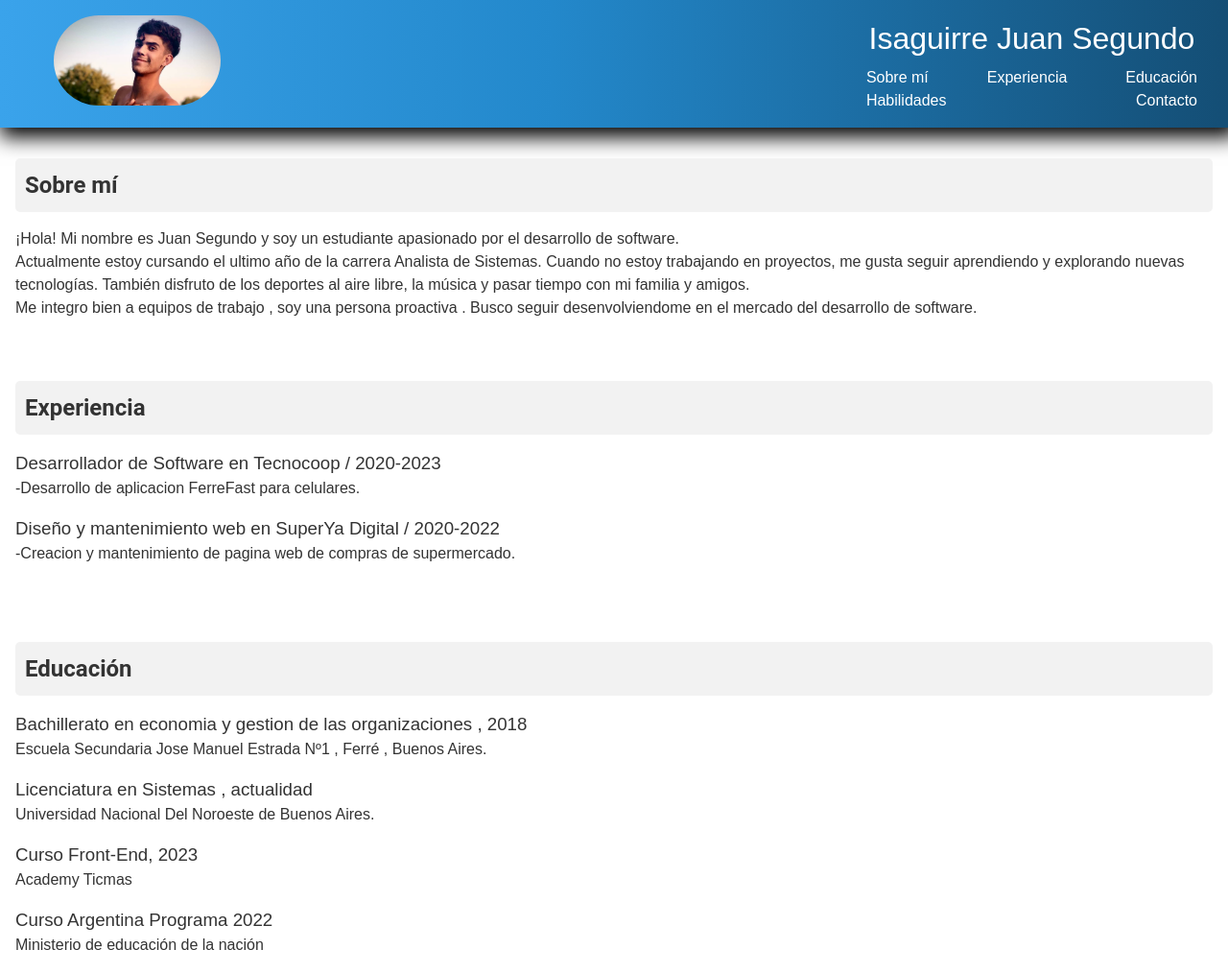
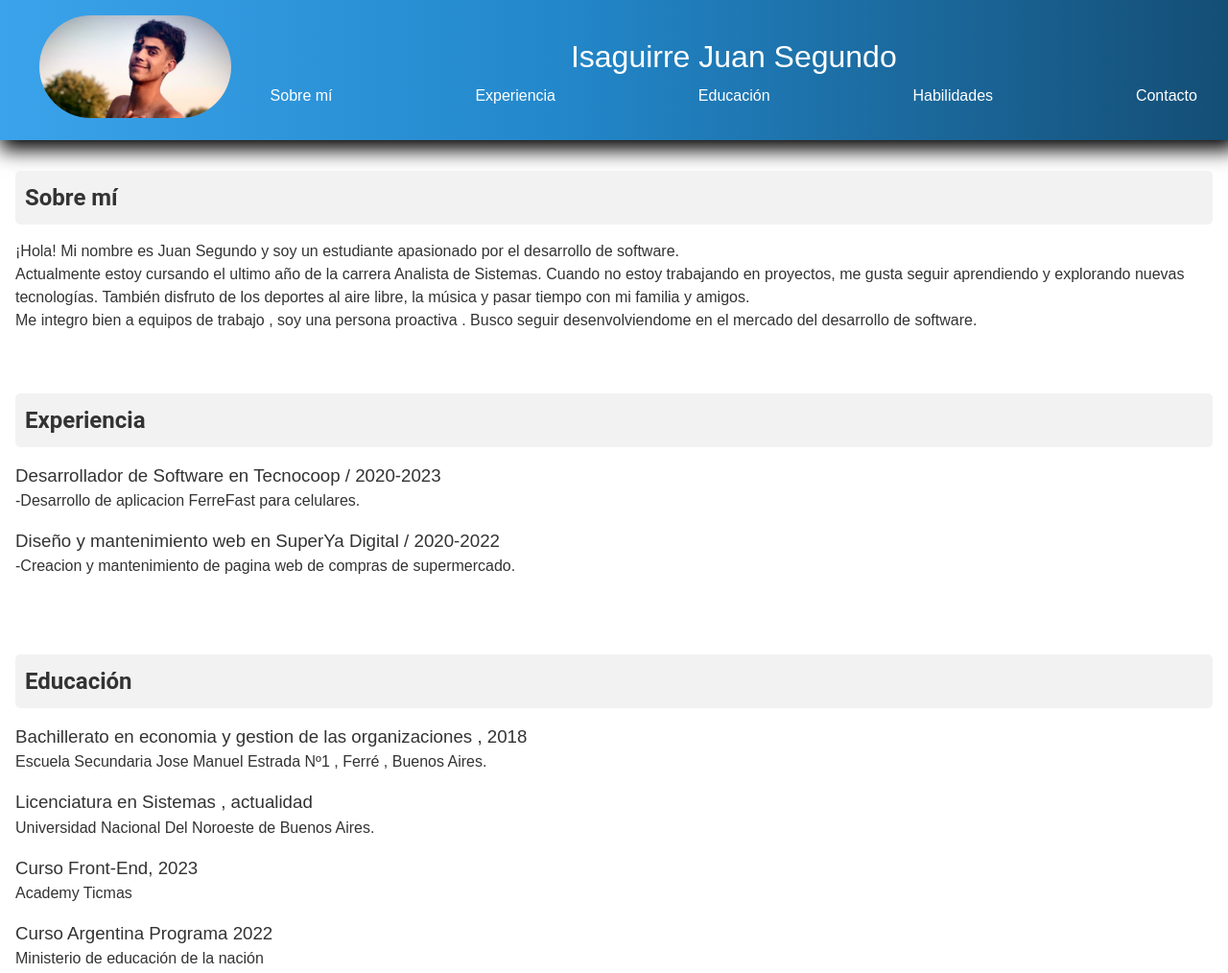
Before and after one commit to Juanseeeee/MyCV, a plain HTML site: page index.html in a window 1280 px wide. Shown: the top 1014 px of the page at 96% size. Drawn offline with Linux system fonts and the light colour scheme; a script that the page names is missing.

Commit message:
Update styles.css

```diff
--- a/styles.css
+++ b/styles.css
@@ -124,9 +124,13 @@ button[type="submit"]:hover {
 
 #foto_cv{
   border-radius: 150px;
+  width: 80%;
+  margin-right: 160px;
+  margin-left: 25px;
+}
+
+#foto{
   width: 20%;
-  margin-right: 160px;
-  margin-left: 40px;
 }
 
 header{
@@ -136,4 +140,5 @@ header{
 
 #top{
   align-self: center;
+  width: 80%;
 }
```
